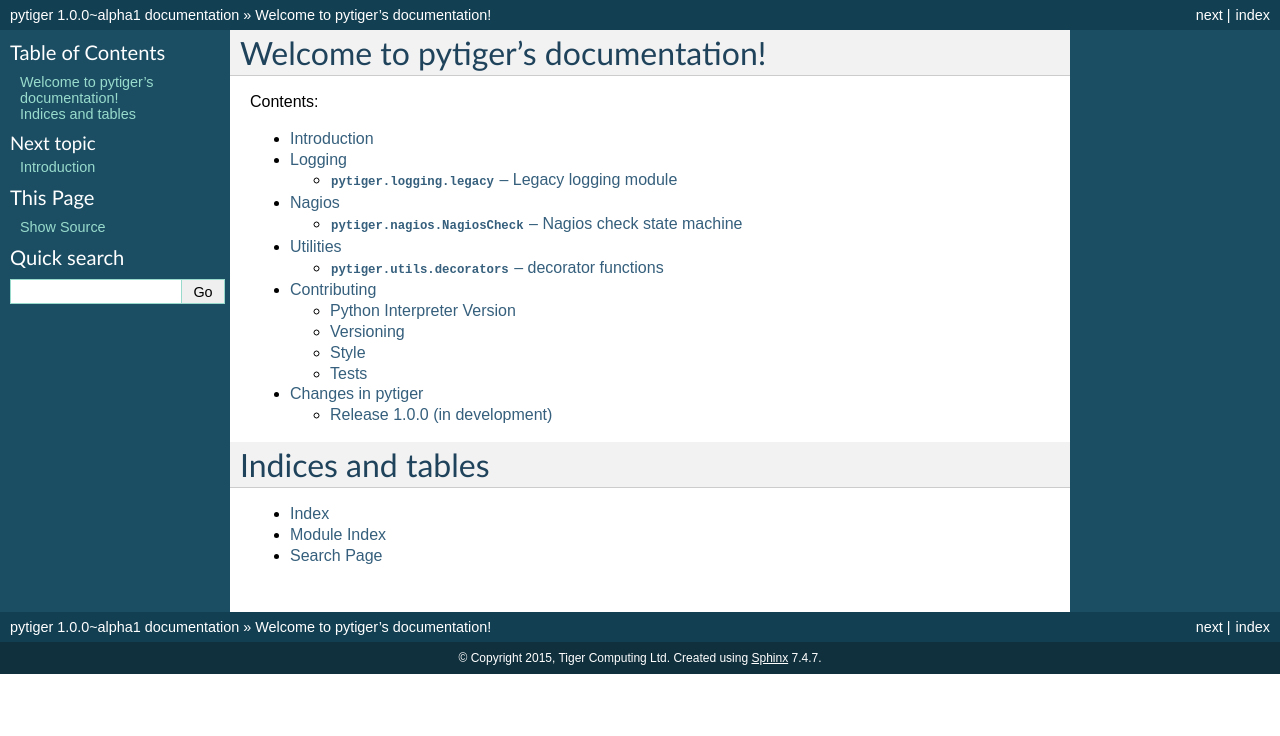
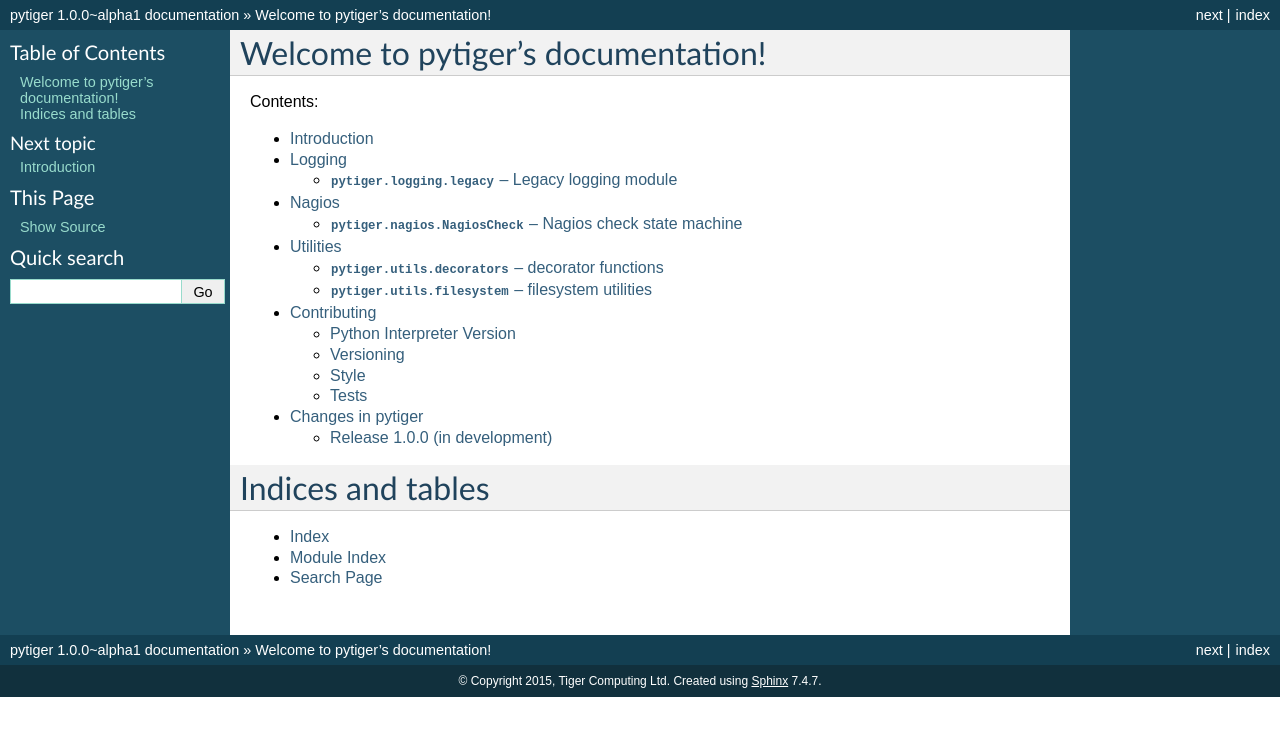
Before and after one commit to tigercomputing/pytiger, a Sphinx documentation site: the page built from docs/index.rst, in a window 1280 px wide. Shown: the top 736 px of the page. Built offline with Sphinx 7.4.7, drawn with Linux system fonts in a browser that asks for light colours.

Commit message:
Autodocument pytiger.utils.filesystem

```diff
--- a/docs/utils.rst
+++ b/docs/utils.rst
@@ -9,3 +9,9 @@ Functionality without a better home is kept in `pytiger.utils`.
 
  .. automodule:: pytiger.utils.decorators
     :members:
+
+:mod:`pytiger.utils.filesystem` -- filesystem utilities
+=======================================================
+
+ .. automodule:: pytiger.utils.filesystem
+    :members:
```
